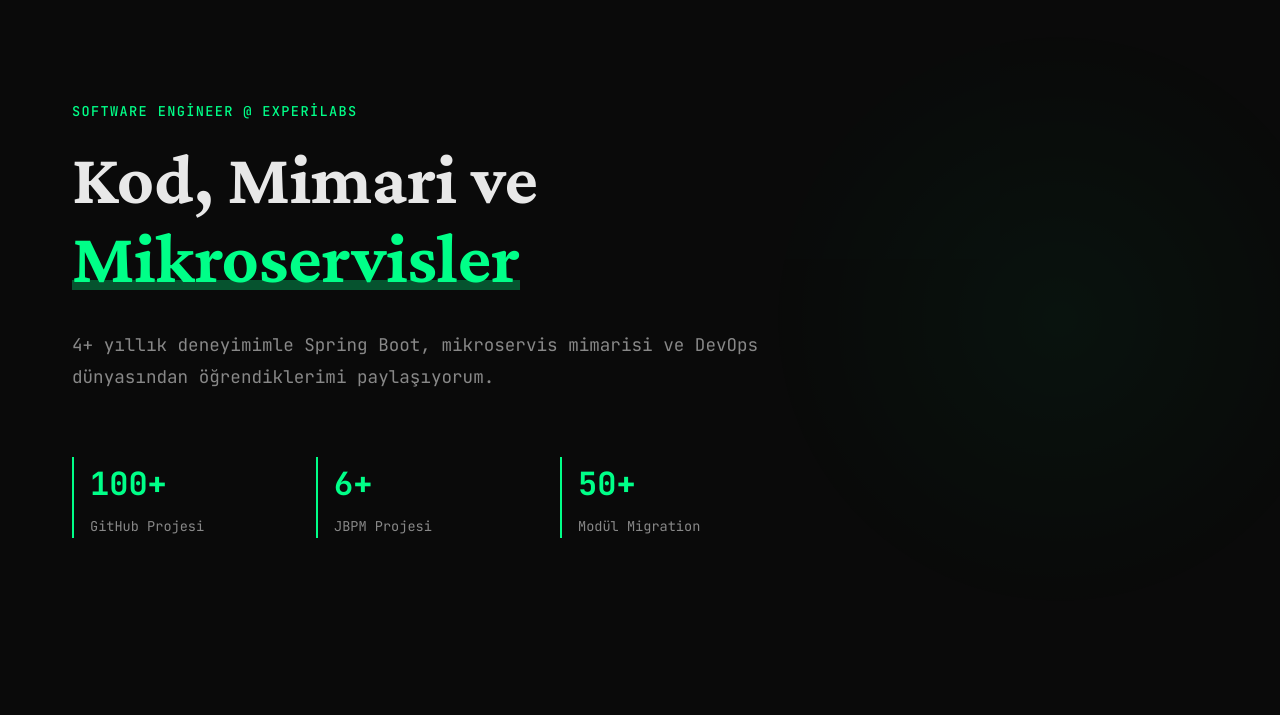
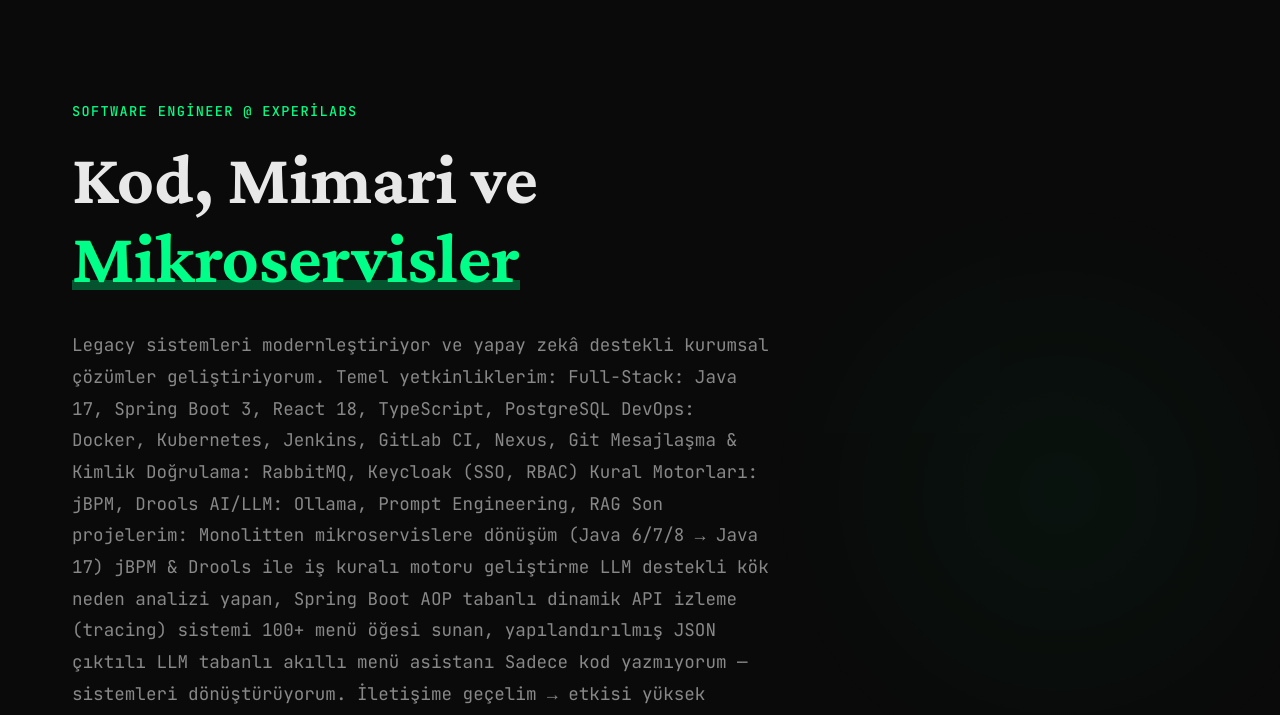
Before and after one commit to remzisahbaz/remzisahbaz.github.io, a plain HTML site: page index.html in a window 1280 px wide. Shown: the part 76-791 px from the top of the page. Drawn offline with nearby package versions, Linux system fonts and the light colour scheme.

Commit message:
Update index.html

```diff
--- a/index.html
+++ b/index.html
@@ -48,8 +48,33 @@
                 <span class="highlight">Mikroservisler</span>
             </h1>
             <p class="hero-description">
-                4+ yıllık deneyimimle Spring Boot, mikroservis mimarisi ve DevOps
-                dünyasından öğrendiklerimi paylaşıyorum.
+          Legacy sistemleri modernleştiriyor ve yapay zekâ destekli kurumsal çözümler geliştiriyorum.
+
+Temel yetkinliklerim:
+
+Full-Stack: Java 17, Spring Boot 3, React 18, TypeScript, PostgreSQL
+
+DevOps: Docker, Kubernetes, Jenkins, GitLab CI, Nexus, Git
+
+Mesajlaşma & Kimlik Doğrulama: RabbitMQ, Keycloak (SSO, RBAC)
+
+Kural Motorları: jBPM, Drools
+
+AI/LLM: Ollama, Prompt Engineering, RAG
+
+Son projelerim:
+
+Monolitten mikroservislere dönüşüm (Java 6/7/8 → Java 17)
+
+jBPM & Drools ile iş kuralı motoru geliştirme
+
+LLM destekli kök neden analizi yapan, Spring Boot AOP tabanlı dinamik API izleme (tracing) sistemi
+
+100+ menü öğesi sunan, yapılandırılmış JSON çıktılı LLM tabanlı akıllı menü asistanı
+
+Sadece kod yazmıyorum — sistemleri dönüştürüyorum.
+
+İletişime geçelim → etkisi yüksek projelere her zaman açığım.
             </p>
             <div class="hero-stats">
                 <div class="stat">
```
